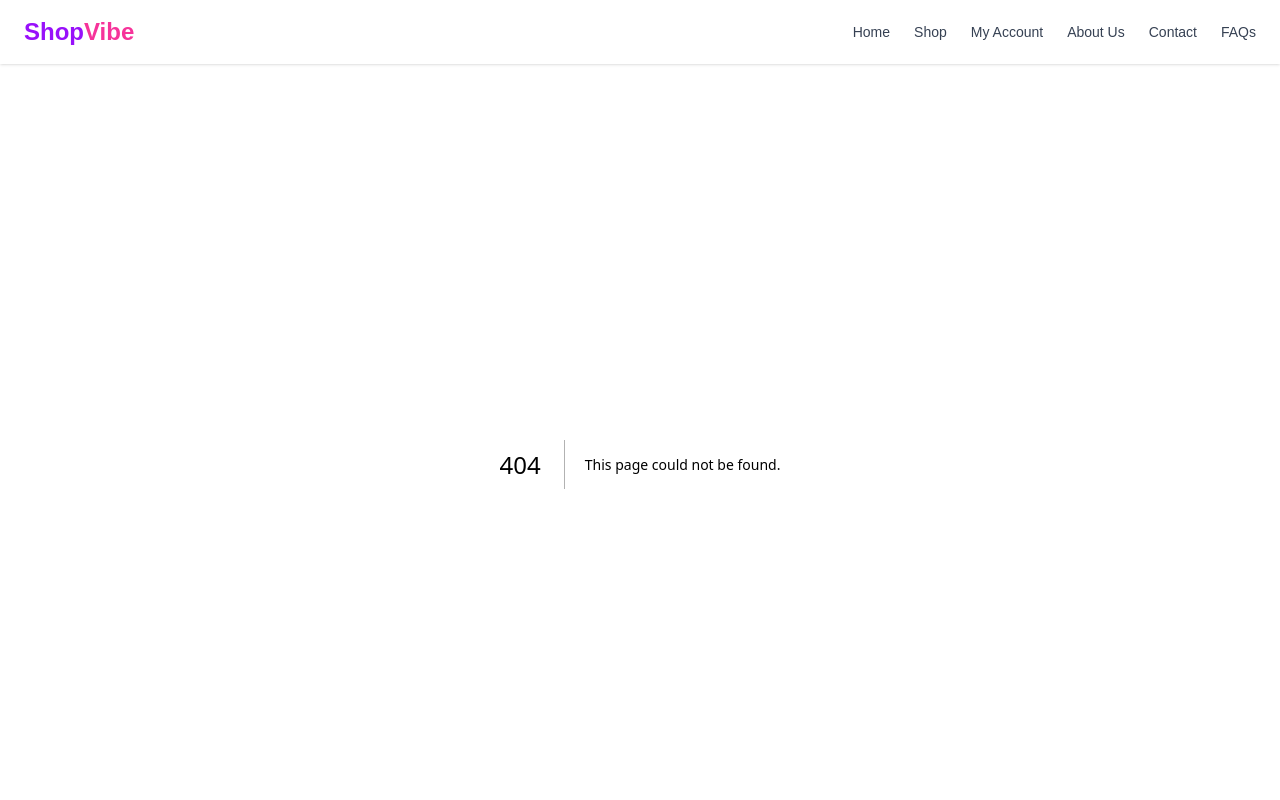
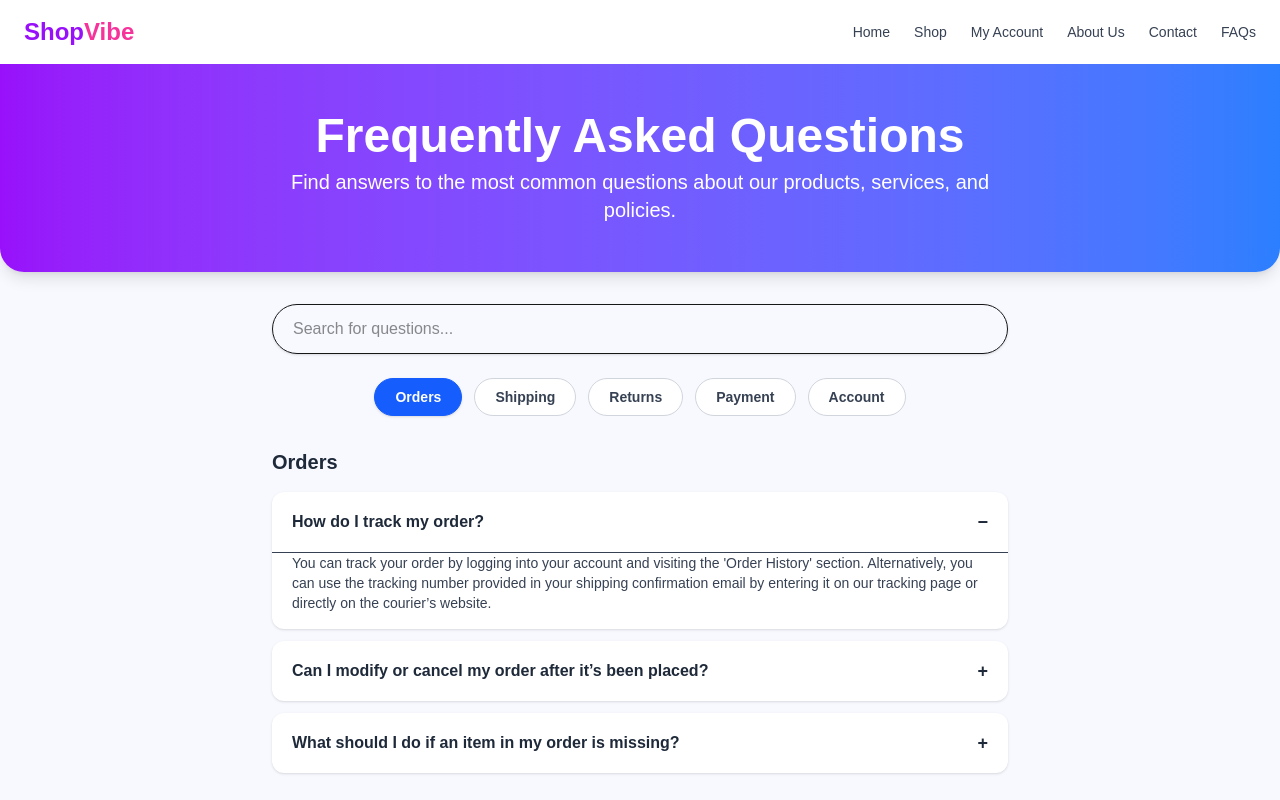
Before and after one commit to Yassen717/ShopVipe, a Next.js app: page /faqs in a window 1280 px wide. Before the commit this address had no page. Shown: the top 800 px of the page. Built offline with nearby package versions, Linux system fonts and the light colour scheme.

Commit message:
Fix: Mark FAQs page as client component to enable useState hook

```diff
--- /dev/null
+++ b/app/faqs/page.tsx
@@ -0,0 +1,163 @@
+"use client";
+import { useState } from "react";
+
+const categories = [
+  { key: "orders", label: "Orders" },
+  { key: "shipping", label: "Shipping" },
+  { key: "returns", label: "Returns" },
+  { key: "payment", label: "Payment" },
+  { key: "account", label: "Account" },
+];
+
+type FaqItem = { q: string; a: string };
+const faqs: Record<string, FaqItem[]> = {
+  orders: [
+    {
+      q: "How do I track my order?",
+      a: "You can track your order by logging into your account and visiting the 'Order History' section. Alternatively, you can use the tracking number provided in your shipping confirmation email by entering it on our tracking page or directly on the courier’s website.",
+    },
+    {
+      q: "Can I modify or cancel my order after it’s been placed?",
+      a: "Orders can only be modified or canceled within 1 hour of placing them. Please contact our support team as soon as possible.",
+    },
+    {
+      q: "What should I do if an item in my order is missing?",
+      a: "If an item is missing, please contact our support team with your order number and details. We’ll resolve the issue promptly.",
+    },
+  ],
+  shipping: [
+    {
+      q: "How long will it take for my order to arrive?",
+      a: "Delivery times depend on your location and shipping method. Most orders arrive within 3-7 business days.",
+    },
+    {
+      q: "Do you offer free shipping?",
+      a: "Yes, we offer free standard shipping on orders over $50.",
+    },
+    {
+      q: "Which countries do you ship to?",
+      a: "We ship to over 25 countries worldwide. See our shipping policy for the full list.",
+    },
+  ],
+  returns: [
+    {
+      q: "What is your return policy?",
+      a: "We accept returns within 30 days of delivery. Items must be unused and in original packaging.",
+    },
+    {
+      q: "How do I initiate a return?",
+      a: "Log in to your account, go to 'Order History', and select the order you wish to return. Follow the prompts to initiate a return.",
+    },
+    {
+      q: "How long does it take to process a refund?",
+      a: "Refunds are processed within 5-7 business days after we receive your returned item.",
+    },
+  ],
+  payment: [
+    {
+      q: "What payment methods do you accept?",
+      a: "We accept Visa, MasterCard, American Express, PayPal, and ShopVibe gift cards.",
+    },
+    {
+      q: "Is it safe to use my credit card on your website?",
+      a: "Yes, we use industry-standard encryption to protect your payment information.",
+    },
+    {
+      q: "Do you offer installment payment options?",
+      a: "Yes, we offer installment options at checkout through select payment providers.",
+    },
+  ],
+  account: [
+    {
+      q: "How do I create an account?",
+      a: "Click 'My Account' in the top navigation and follow the prompts to register.",
+    },
+    {
+      q: "I forgot my password. How do I reset it?",
+      a: "Click 'Forgot Password' on the login page and follow the instructions to reset your password.",
+    },
+    {
+      q: "How do I update my personal information?",
+      a: "Log in to your account and go to 'Account Settings' to update your information.",
+    },
+  ],
+};
+
+export default function FAQs() {
+  const [activeCategory, setActiveCategory] = useState<string>("orders");
+  const [openIndex, setOpenIndex] = useState<number | null>(0);
+  const [search, setSearch] = useState("");
+
+  const filteredFaqs = faqs[activeCategory].filter((faq: FaqItem) =>
+    faq.q.toLowerCase().includes(search.toLowerCase()) ||
+    faq.a.toLowerCase().includes(search.toLowerCase())
+  );
+
+  return (
+    <div className="bg-[#f8f9ff] min-h-screen">
+      {/* Gradient Header */}
+      <section className="bg-gradient-to-r from-purple-600 to-blue-500 text-white py-12 px-4 rounded-b-3xl shadow-lg mb-8">
+        <div className="max-w-3xl mx-auto text-center">
+          <h1 className="text-4xl md:text-5xl font-bold mb-2">Frequently Asked Questions</h1>
+          <p className="text-lg md:text-xl">Find answers to the most common questions about our products, services, and policies.</p>
+        </div>
+      </section>
+
+      {/* Search & Categories */}
+      <div className="max-w-3xl mx-auto px-4 mb-8">
+        <div className="flex items-center mb-6">
+          <input
+            type="text"
+            className="w-full rounded-full px-5 py-3 border shadow focus:outline-none"
+            placeholder="Search for questions..."
+            value={search}
+            onChange={e => setSearch(e.target.value)}
+          />
+        </div>
+        <div className="flex flex-wrap gap-3 justify-center mb-6">
+          {categories.map(cat => (
+            <button
+              key={cat.key}
+              className={`px-5 py-2 rounded-full font-semibold text-sm transition border ${activeCategory === cat.key ? 'bg-blue-600 text-white border-blue-600 shadow' : 'bg-white text-gray-700 border-gray-300 hover:bg-blue-50'}`}
+              onClick={() => { setActiveCategory(cat.key); setOpenIndex(0); }}
+            >
+              {cat.label}
+            </button>
+          ))}
+        </div>
+      </div>
+
+      {/* FAQ Accordions */}
+      <div className="max-w-3xl mx-auto px-4 mb-16">
+        <h2 className="text-xl font-bold mb-4 text-gray-800">{categories.find(c => c.key === activeCategory)?.label}</h2>
+        <div className="space-y-3">
+          {filteredFaqs.map((faq: FaqItem, idx: number) => (
+            <div key={faq.q} className="bg-white rounded-xl shadow">
+              <button
+                className="w-full flex justify-between items-center px-5 py-4 text-left font-semibold text-gray-800 focus:outline-none"
+                onClick={() => setOpenIndex(openIndex === idx ? null : idx)}
+              >
+                <span>{faq.q}</span>
+                <span className="ml-4 text-lg">{openIndex === idx ? '−' : '+'}</span>
+              </button>
+              {openIndex === idx && (
+                <div className="px-5 pb-4 text-gray-700 text-sm border-t">
+                  {faq.a}
+                </div>
+              )}
+            </div>
+          ))}
+        </div>
+      </div>
+
+      {/* Call to Action */}
+      <section className="max-w-4xl mx-auto px-4 mb-12">
+        <div className="bg-gradient-to-r from-purple-600 to-blue-500 rounded-2xl py-10 flex flex-col items-center text-white">
+          <h2 className="text-2xl font-bold mb-2">Still Have Questions?</h2>
+          <p className="mb-4 text-center max-w-xl">Can’t find the answer you’re looking for? Our customer support team is here to help you with any questions or concerns.</p>
+          <a href="/contact" className="bg-white text-blue-600 font-semibold px-6 py-2 rounded-full shadow hover:bg-blue-50 transition">Contact Us</a>
+        </div>
+      </section>
+    </div>
+  );
+}
```
